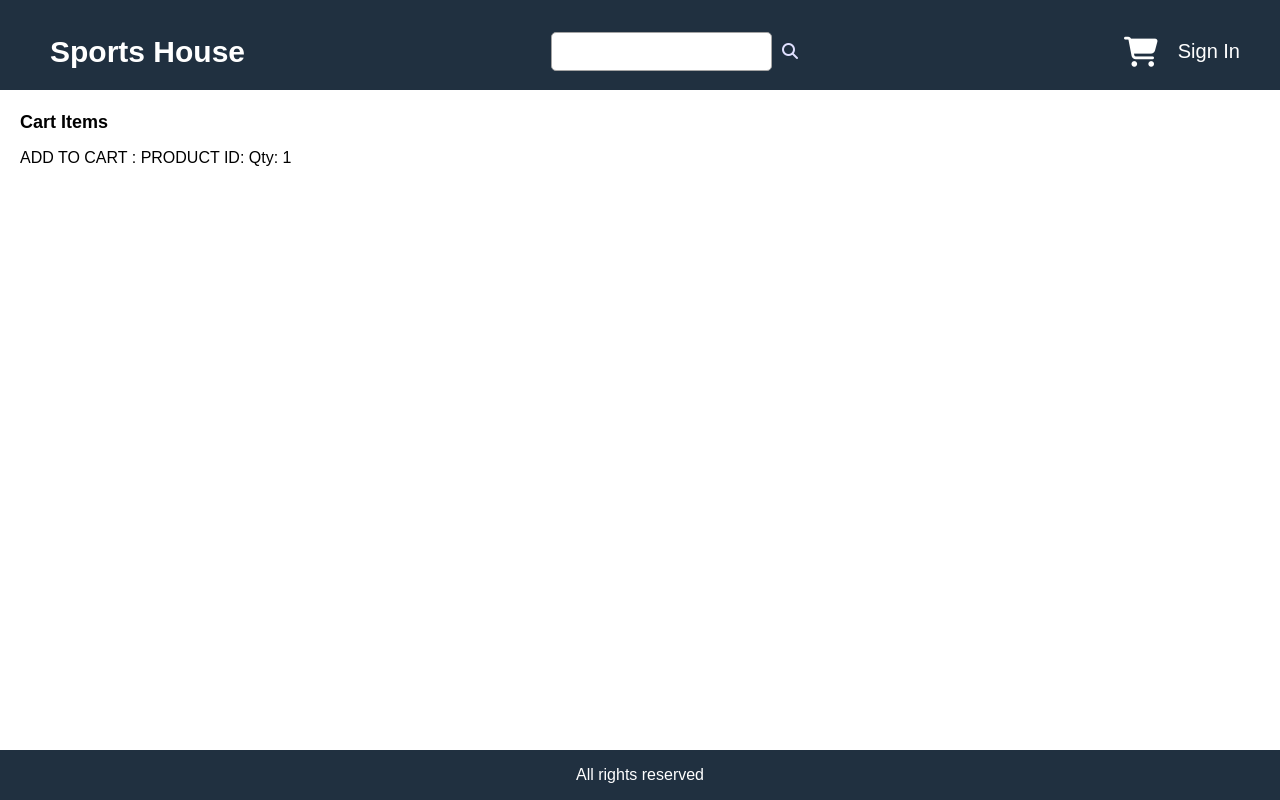
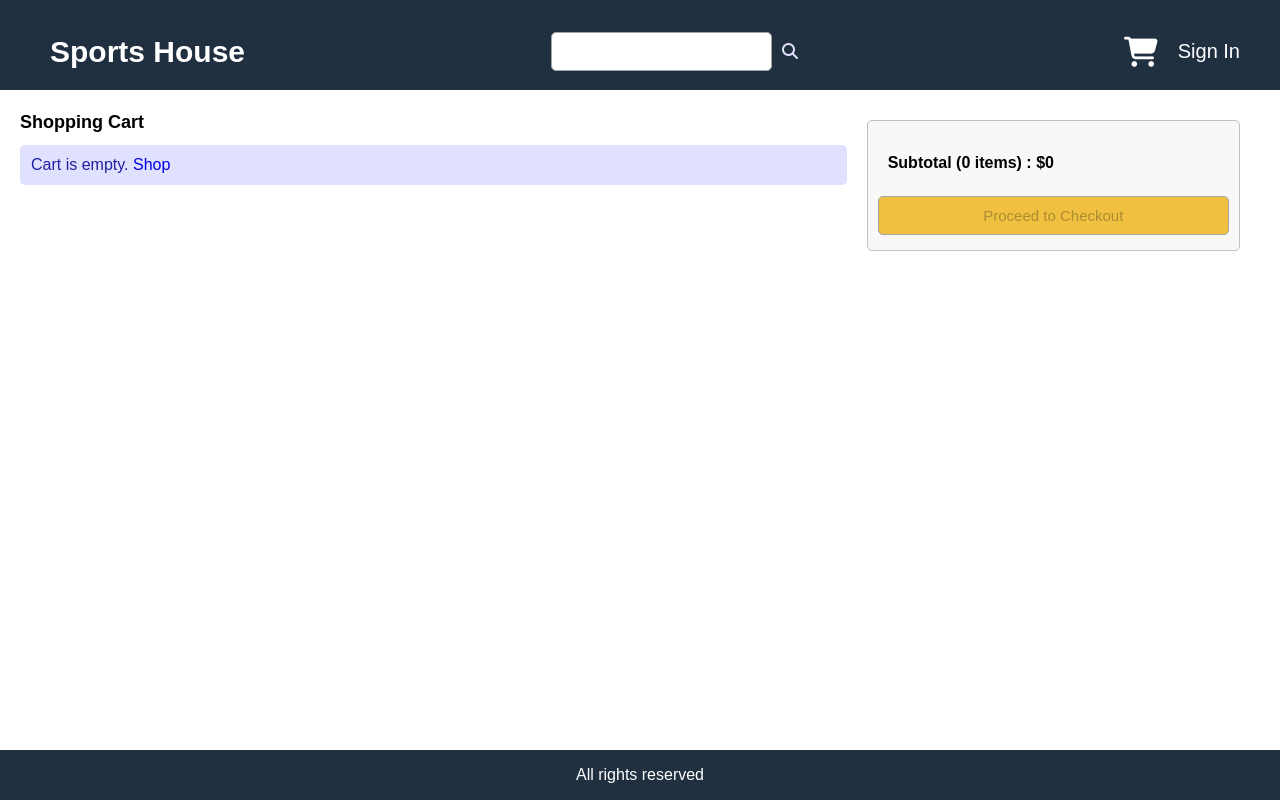
Before and after one commit to pariweshtamr/soccer-app, a React (Create React App) app: page /cart in a window 1280 px wide. Built offline with nearby package versions, Linux system fonts and the light colour scheme.

Commit message:
added cart page where user can edit qty and subtotal

```diff
--- a/src/index.css
+++ b/src/index.css
@@ -188,11 +188,18 @@ button.block {
 .col-2 {
   flex: 2 1 50rem;
 }
+.min-30 {
+  min-width: 30rem;
+}
 
 /* Image */
 img {
   border-radius: 0.5rem;
   padding: 3rem;
+}
+img.small {
+  max-width: 5rem;
+  width: 100%;
 }
 img.medium {
   max-width: 25rem;
--- a/src/pages/Cart/CartPage.js
+++ b/src/pages/Cart/CartPage.js
@@ -1,15 +1,18 @@
 import React, { useEffect } from 'react'
-import { useParams, useLocation } from 'react-router-dom'
-import { useDispatch } from 'react-redux'
+import { useParams, useLocation, Link, useNavigate } from 'react-router-dom'
+import { useDispatch, useSelector } from 'react-redux'
 import { addToCart } from './CartAction'
+import MessageBox from '../../components/MessageBox'
 
 const CartPage = () => {
   const { id } = useParams()
-  const { search } = useLocation()
+  const location = useLocation()
+  const qty = location.search ? Number(location.search.split('=')[1]) : 1
 
-  const qty = search ? Number(search.split('=')[1]) : 1
+  const { cartItems } = useSelector((state) => state.cart)
 
   const dispatch = useDispatch()
+  const navigate = useNavigate()
 
   useEffect(() => {
     if (id) {
@@ -17,12 +20,84 @@ const CartPage = () => {
     }
   }, [dispatch, id, qty])
 
+  const removeFromCartHandler = (id) => {}
+
+  const checkoutHandler = () => {
+    navigate('signin?redirect=shipping')
+  }
+
   return (
-    <div>
-      <h1>Cart Items</h1>
-      <p>
-        ADD TO CART : PRODUCT ID: {id} Qty: {qty}
-      </p>
+    <div className="row top">
+      <div className="col-2">
+        <h1>Shopping Cart</h1>
+        {cartItems.length === 0 ? (
+          <MessageBox>
+            Cart is empty. <Link to="/">Shop</Link>
+          </MessageBox>
+        ) : (
+          <ul>
+            {cartItems.map((item) => (
+              <li key={item.product}>
+                <div className="row">
+                  <div>
+                    <img src={item.image} alt={item.name} className="small" />
+                  </div>
+
+                  <div className="min-30">
+                    <Link to={`/product/${item.product}`}>{item.name}</Link>
+                  </div>
+
+                  <div>
+                    <select
+                      value={item.qty}
+                      onChange={(e) =>
+                        dispatch(
+                          addToCart(item.product, Number(e.target.value)),
+                        )
+                      }
+                    >
+                      {[...Array(item.countInStock).keys()].map((x) => (
+                        <option value={x + 1}>{x + 1}</option>
+                      ))}
+                    </select>
+                  </div>
+
+                  <div>${item.price}</div>
+                  <div>
+                    <button
+                      type="button"
+                      onClick={() => removeFromCartHandler(item.product)}
+                    >
+                      Remove
+                    </button>
+                  </div>
+                </div>
+              </li>
+            ))}
+          </ul>
+        )}
+      </div>
+
+      <div className="col-1">
+        <div className="card card-body">
+          <ul>
+            <li>
+              <h2>
+                Subtotal ({cartItems.reduce((a, c) => a + c.qty, 0)} items) : $
+                {cartItems.reduce((a, c) => a + c.price * c.qty, 0)}
+              </h2>
+            </li>
+            <button
+              type="button"
+              onClick={checkoutHandler}
+              className="primary block"
+              disabled={cartItems.length === 0}
+            >
+              Proceed to Checkout
+            </button>
+          </ul>
+        </div>
+      </div>
     </div>
   )
 }
```
